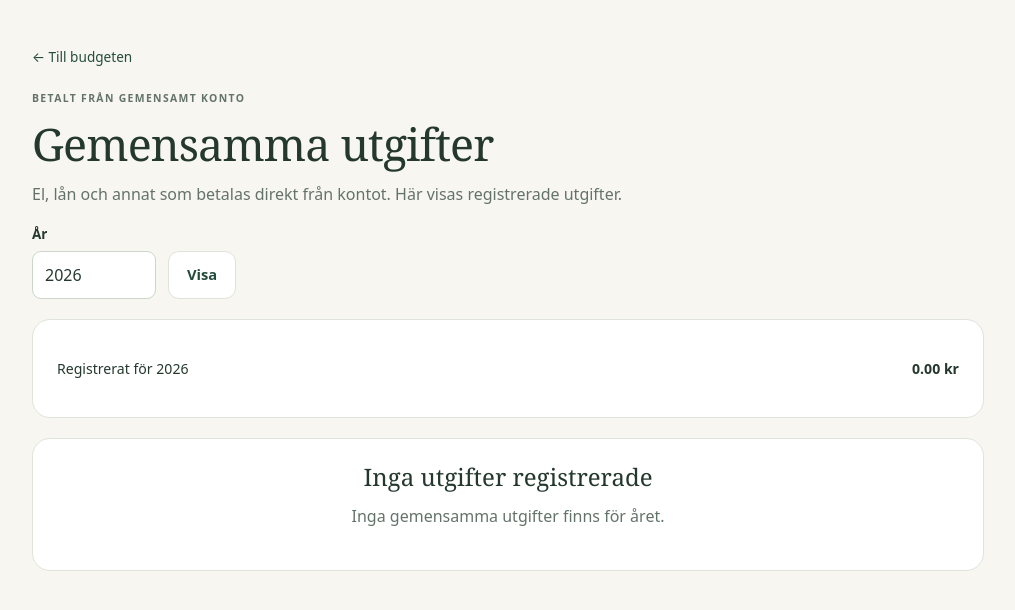
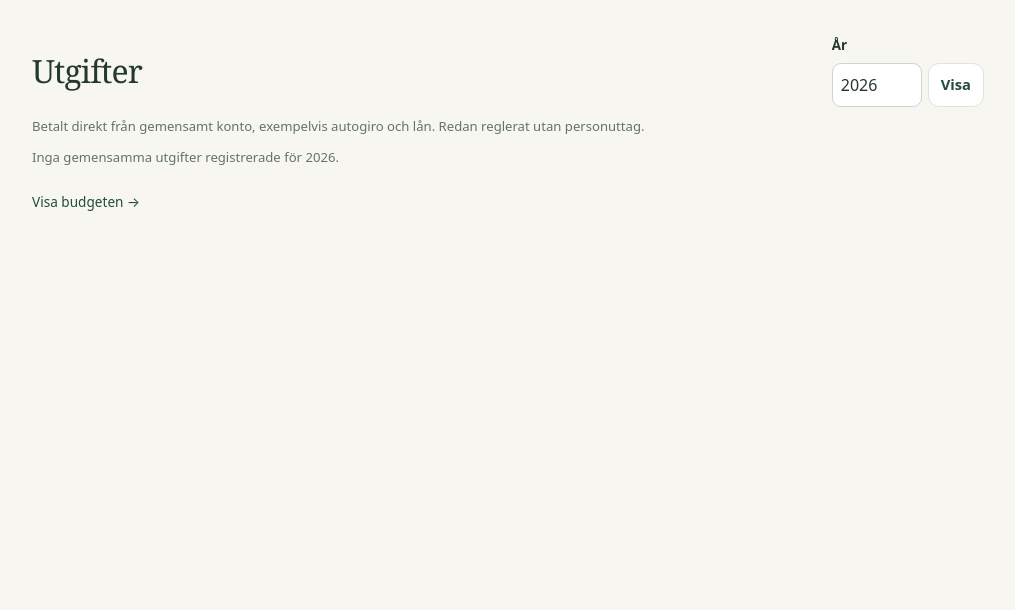
Before and after one commit to Soduti/VasenEkonomi, an ASP.NET Core app: page /Expenses in a window 1280 px wide. Shown: the part 86-696 px from the top of the page, without its empty margins (132-1147 px from the left). Run offline with ASP.NET Core 8, Linux system fonts and the light colour scheme; the project's own start-up code is not run, and a stand-in starts its controllers and pages.

Commit message:
Tydligare för vanliga utgifter direkt från gemensamma kontot Dölj borttagna kvitton från sammanställningar

```diff
--- a/src/Vasen.Web/Pages/Expenses/Edit.cshtml
+++ b/src/Vasen.Web/Pages/Expenses/Edit.cshtml
@@ -1,7 +1,7 @@
 @page "{id:int?}"
 @model Vasen.Web.Pages.Expenses.EditModel
 @{ ViewData["Title"] = "Gemensam utgift"; }
-<a class="back-link" asp-page="Index" asp-route-year="@Model.Year">← Alla gemensamma utgifter</a><p class="eyebrow">FRÅN GEMENSAMT KONTO</p><h1>@(Model.Id.HasValue ? "Ändra utgift" : "Registrera en utgift")</h1><p class="muted">Ingen kvittobilaga behövs. Flera belopp för samma kostnadsslag summeras på året.</p>
+<a class="back-link" asp-page="Index" asp-route-year="@Model.Year">← Alla gemensamma utgifter</a><p class="eyebrow">FRÅN GEMENSAMT KONTO</p><h1>@(Model.Id.HasValue ? "Ändra utgift" : "Registrera en utgift")</h1><p class="muted">Redan betalt från kontot. Inget kvitto eller personuttag skapas. Flera belopp för samma kostnadsslag summeras på året.</p>
 <form method="post" class="panel stack narrow"><div asp-validation-summary="All" class="validation" role="alert"></div><input type="hidden" asp-for="Id" /><input type="hidden" asp-for="Version" />
 <label>År<input asp-for="Year" type="number" min="2000" max="2100" required /></label><label>Kostnadsslag<input asp-for="Category" maxlength="80" list="expense-categories" required /><datalist id="expense-categories"><option>El</option><option>Lån</option><option>Försäkring</option><option>Vatten</option><option>Avfall</option></datalist></label><label>Betalt belopp (kr)<input asp-for="Amount" inputmode="decimal" required /></label><label>Kommentar (valfritt)<input asp-for="Comment" maxlength="300" placeholder="Till exempel el januari–juni" /></label><button class="button primary">Spara utgift</button><a class="button secondary" asp-page="Index" asp-route-year="@Model.Year">Avbryt</a></form>
 @if(Model.Id.HasValue) { <form method="post" asp-page-handler="Void" class="narrow section-gap" data-confirm="Makulera utgiften? Den tas bort ur summorna och historiken behålls."><input type="hidden" asp-for="Id" /><input type="hidden" asp-for="Version" /><input type="hidden" asp-for="Year" /><button class="button danger">Makulera utgift</button></form> }
--- a/src/Vasen.Web/Pages/Expenses/Index.cshtml
+++ b/src/Vasen.Web/Pages/Expenses/Index.cshtml
@@ -1,8 +1,22 @@
 @page
 @model Vasen.Web.Pages.Expenses.IndexModel
 @{ ViewData["Title"] = "Gemensamma utgifter"; }
-<a class="back-link" asp-page="/Budget/Index" asp-route-year="@Model.Year">← Till budgeten</a><p class="eyebrow">BETALT FRÅN GEMENSAMT KONTO</p><h1>Gemensamma utgifter</h1><p class="muted">El, lån och annat som betalas direkt från kontot. @(Access.IsOwner ? "Lägg in delbelopp eller klumpsummor." : "Här visas registrerade utgifter.")</p>
-<form method="get" class="year-picker"><label>År<input asp-for="Year" type="number" min="2000" max="2100" /></label><button class="button secondary">Visa</button></form>
-@if (Access.IsOwner) { <div class="section-gap"><a class="button primary" asp-page="Edit" asp-route-year="@Model.Year">＋ Registrera utgift</a></div> }<section class="panel section-gap"><div class="total-row"><span>Registrerat för @Model.Year</span><strong>@Money.Format(Model.Expenses.Sum(x => x.AmountOre))</strong></div></section>
-@if(Model.Expenses.Count == 0) { <section class="panel empty section-gap"><h2>Inga utgifter registrerade</h2><p class="muted">@(Access.IsOwner ? "Du kan exempelvis lägga in en årssumma för el och komplettera senare." : "Inga gemensamma utgifter finns för året.")</p></section> }
-@foreach(var expense in Model.Expenses) { <a class="panel withdrawal-card" href="@(Access.IsOwner ? Url.Page("Edit", new { id = expense.Id }) : null)"><div><strong>@expense.Category</strong><span class="hint">@expense.Comment</span></div><strong>@Money.Format(expense.AmountOre) →</strong></a> }
+<div class="budget-page">
+<div class="budget-heading"><h1>Utgifter</h1><form method="get" class="year-picker"><label>År<input asp-for="Year" type="number" min="2000" max="2100" /></label><button class="button secondary">Visa</button></form></div>
+<p class="hint">Betalt direkt från gemensamt konto, exempelvis autogiro och lån. Redan reglerat utan personuttag.</p>
+@if (Access.IsOwner) { <div class="budget-actions"><a class="button primary" asp-page="Edit" asp-route-year="@Model.Year">＋ Registrera utgift</a></div> }
+@if(Model.Expenses.Count == 0) { <p class="hint">Inga gemensamma utgifter registrerade för @Model.Year.</p> }
+else
+{
+<div class="budget-table-wrap"><table class="budget-table expense-table" aria-label="Gemensamma utgifter @Model.Year">
+<thead><tr><th scope="col">Kostnad</th><th scope="col" class="money-cell">Betalt från kontot</th></tr></thead>
+<tbody>
+@foreach(var expense in Model.Expenses)
+{
+    <tr><th scope="row"><a class="budget-row-link" href="@(Access.IsOwner ? Url.Page("Edit",new { id = expense.Id }) : null)">@expense.Category@if (!string.IsNullOrEmpty(expense.Comment)) { <span class="budget-row-note">@expense.Comment</span> }</a></th><td class="money-cell">@Money.Format(expense.AmountOre)</td></tr>
+}
+</tbody><tfoot><tr><th scope="row">Summa @Model.Year</th><td class="money-cell">@Money.Format(Model.Expenses.Sum(x => x.AmountOre))</td></tr></tfoot></table></div>
+}
+@if (Access.IsOwner) { <p class="hint">Registrera delbelopp eller årssummor. Tryck på kostnadsslaget för att rätta en post.</p> }
+<a class="back-link" asp-page="/Budget/Index" asp-route-year="@Model.Year">Visa budgeten →</a>
+</div>
--- a/src/Vasen.Web/Pages/Index.cshtml
+++ b/src/Vasen.Web/Pages/Index.cshtml
@@ -71,8 +71,8 @@ else
         </tbody>
     </table>
     </div>
-    @if (Access.IsOwner) { <div class="selection-bar" id="selection-bar" hidden><div><strong id="selection-total">0 kr</strong><span id="selection-count" class="hint"></span></div><button class="button primary" id="reimburse-button">Avsluta valda</button><p id="selection-error" class="validation" role="alert"></p></div>
-    <noscript><button class="button primary section-gap">Avsluta markerade kvitton</button></noscript> }
+    @if (Access.IsOwner) { <div class="selection-bar" id="selection-bar" hidden><div><strong id="selection-total">0 kr</strong><span id="selection-count" class="hint"></span></div><button class="button primary" id="reimburse-button">Registrera uttag/klar...</button><p id="selection-error" class="validation" role="alert"></p></div>
+    <noscript><button class="button primary section-gap">Registrera uttag/klar...</button></noscript> }
     </form>
     <details class="receipt-person-totals"><summary>Summa per person</summary>
         <table class="receipt-person-table"><thead><tr><th scope="col">Person</th><th scope="col">Summa i urvalet</th></tr></thead><tbody>
--- a/src/Vasen.Web/Pages/Shared/_Layout.cshtml
+++ b/src/Vasen.Web/Pages/Shared/_Layout.cshtml
@@ -23,9 +23,10 @@
         var current = ViewContext.RouteData.Values["page"]?.ToString() ?? "";
         <nav class="bottom-nav" aria-label="Huvudmeny">
             <a class="@(current == "/Index" ? "active" : "")" asp-page="/Index"><span aria-hidden="true">▤</span>Kvitton</a>
-            @if (Access.CanRegisterReceipts) { <a class="@(current == "/Receipts/Edit" ? "active" : "")" href="~/Receipts/Edit"><span aria-hidden="true">＋</span>Nytt utlägg</a> }
+            @if (Access.CanRegisterReceipts) { <a class="@(current == "/Receipts/Edit" ? "active" : "")" href="~/Receipts/Edit"><span aria-hidden="true">＋</span>Nytt privat utlägg</a> }
+            <a class="@(current.StartsWith("/Expenses") ? "active" : "")" asp-page="/Expenses/Index"><span aria-hidden="true">−</span>Utgifter</a>
             <a class="@(current.StartsWith("/Withdrawals") ? "active" : "")" asp-page="/Withdrawals/Index"><span aria-hidden="true">↗</span>Uttag</a>
-            <a class="@(current.StartsWith("/Budget") || current.StartsWith("/Expenses") ? "active" : "")" asp-page="/Budget/Index"><span aria-hidden="true">▥</span>Budget</a>
+            <a class="@(current.StartsWith("/Budget") ? "active" : "")" asp-page="/Budget/Index"><span aria-hidden="true">▥</span>Budget</a>
             <a class="@(current.StartsWith("/Deposits") ? "active" : "")" asp-page="/Deposits/Index"><span aria-hidden="true">↓</span>Insättningar</a>
         </nav>
     }
--- a/src/Vasen.Web/Pages/Withdrawals/Index.cshtml
+++ b/src/Vasen.Web/Pages/Withdrawals/Index.cshtml
@@ -3,4 +3,4 @@
 @{ ViewData["Title"] = "Uttag"; }
 <p class="eyebrow">ERSÄTTNINGAR TILL OSS</p><h1>Registrerade uttag</h1><p class="muted">@(Access.IsOwner ? "Välj kvitton i kvittolistan för att registrera ett nytt uttag." : "Uttag som registrerats av ägarna.")</p>
 @if(Model.Withdrawals.Count == 0) { <section class="panel empty"><h2>Inga uttag ännu</h2><a class="button primary" asp-page="/Index" asp-route-status="unpaid">Visa oersatta kvitton</a></section> }
-@foreach(var w in Model.Withdrawals) { <a class="panel withdrawal-card" asp-page="Details" asp-route-id="@w.Id"><div><strong>@w.Member.DisplayName</strong><span class="muted">@w.Date.ToString("d MMM yyyy")</span>@if(w.OwnContributionOre > 0) { <span class="hint">Eget bidrag @Money.Format(w.OwnContributionOre)</span> }@if(w.IsUndone) { <span class="badge pending">Ångrat</span> }</div><strong>@Money.Format(w.AmountOre) @(w.AmountOre < 0 ? "←" : "→")</strong></a> }
+@foreach(var w in Model.Withdrawals) { <a class="panel withdrawal-card" asp-page="Details" asp-route-id="@w.Id"><div><strong>@w.Member.DisplayName</strong><span class="muted">@w.Date.ToString("d MMM yyyy")</span>@if(w.OwnContributionOre > 0) { <span class="hint">Eget bidrag @Money.Format(w.OwnContributionOre)</span> }</div><strong>@Money.Format(w.AmountOre) @(w.AmountOre < 0 ? "←" : "→")</strong></a> }
--- a/src/Vasen.Web/Pages/Withdrawals/Index.cshtml.cs
+++ b/src/Vasen.Web/Pages/Withdrawals/Index.cshtml.cs
@@ -6,5 +6,5 @@ namespace Vasen.Web.Pages.Withdrawals;
 public class IndexModel(VasenDb db) : PageModel
 {
     public List<Withdrawal> Withdrawals { get; set; } = [];
-    public async Task OnGetAsync() => Withdrawals = await db.Withdrawals.AsNoTracking().Include(w => w.Member).OrderByDescending(w => w.Date).ToListAsync();
+    public async Task OnGetAsync() => Withdrawals = await db.Withdrawals.AsNoTracking().Where(w => !w.IsUndone).Include(w => w.Member).OrderByDescending(w => w.Date).ToListAsync();
 }
--- a/src/Vasen.Web/wwwroot/css/site.css
+++ b/src/Vasen.Web/wwwroot/css/site.css
@@ -156,6 +156,7 @@
 .receipt-person-table td,.receipt-person-table thead th:last-child{text-align:right;font-variant-numeric:tabular-nums}
 .receipts-page .selection-bar{padding:10px;border-radius:8px;margin-top:8px;gap:6px}
 .receipts-page .selection-bar .button{font-size:.82rem;padding:9px 10px}
+.selection-bar .primary:hover,.selection-bar .primary:focus-visible{background:#d2dfce;color:var(--forest-dark)}
 .receipts-page .selection-bar strong{font-size:.95rem}
 .receipt-empty{padding:18px 0}
 .receipt-empty h2{font-size:1rem;margin-bottom:6px}
@@ -219,8 +220,10 @@
 .receipt-ocr .ocr-suggestion .button{font-size:.8rem;padding:10px 8px}
 #file-previews .receipt-file-preview>span{flex-basis:100%}
 
-.bottom-nav{grid-template-columns:repeat(5,minmax(0,1fr))}
-.bottom-nav:not(:has(a[href$="/Receipts/Edit"])){grid-template-columns:repeat(4,minmax(0,1fr))}
+.bottom-nav{grid-template-columns:repeat(6,minmax(0,1fr))}
+.bottom-nav:not(:has(a[href$="/Receipts/Edit"])){grid-template-columns:repeat(5,minmax(0,1fr))}
+.expense-table{font-size:.88rem}.expense-table th:first-child{width:auto}.expense-table .money-cell{width:130px}.expense-table .budget-row-note{font-size:.8rem}
+@media(max-width:599px){body{padding-bottom:calc(125px + env(safe-area-inset-bottom))}.bottom-nav,.bottom-nav:not(:has(a[href$="/Receipts/Edit"])){grid-template-columns:repeat(3,minmax(0,1fr))}.bottom-nav a{flex-direction:row;gap:5px;min-height:44px;font-size:.75rem;line-height:1.25;text-align:center}.bottom-nav a span{font-size:1.1rem}}
 .receipt-readonly{padding:12px;margin-bottom:10px;border-radius:8px;overflow-wrap:anywhere}
 .receipt-readonly dl{margin:0;display:grid;grid-template-columns:minmax(90px,auto) minmax(0,1fr);gap:8px 12px;font-size:.88rem}
 .receipt-readonly dt{font-weight:400;color:var(--muted)}
```
Also changed, not shown: IMPLEMENTATIONSPLAN.md (+4 -0 lines), IMPLEMENTATIONSSTATUS.md (+8 -0 lines), tests/Vasen.Tests/FinanceTests.cs (+17 -0 lines), tests/Vasen.Tests/ReceiptTests.cs (+39 -0 lines), tests/Vasen.Tests/WebTests.cs (+13 -1 lines), tests/browser/access-layout.cjs (+17 -3 lines).
